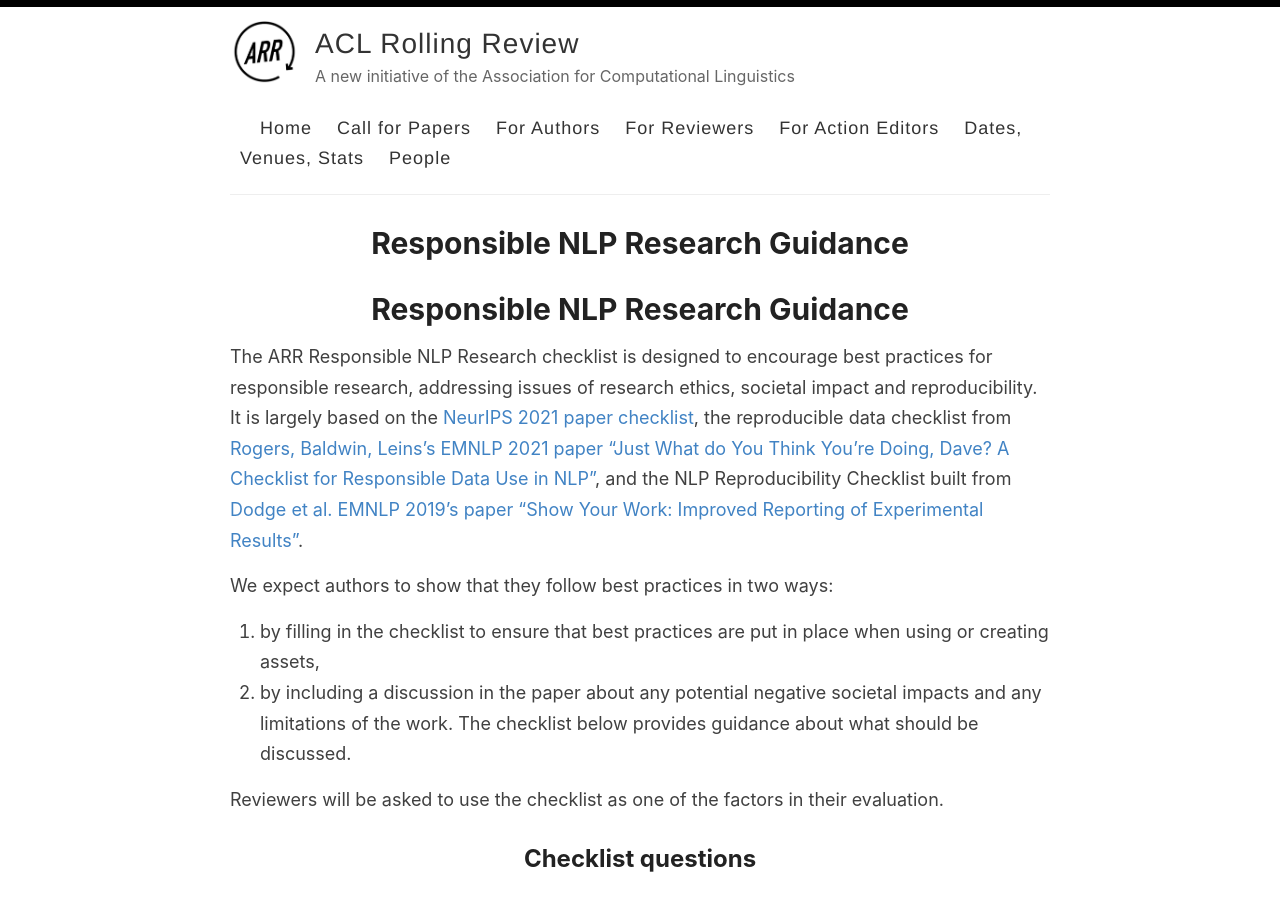
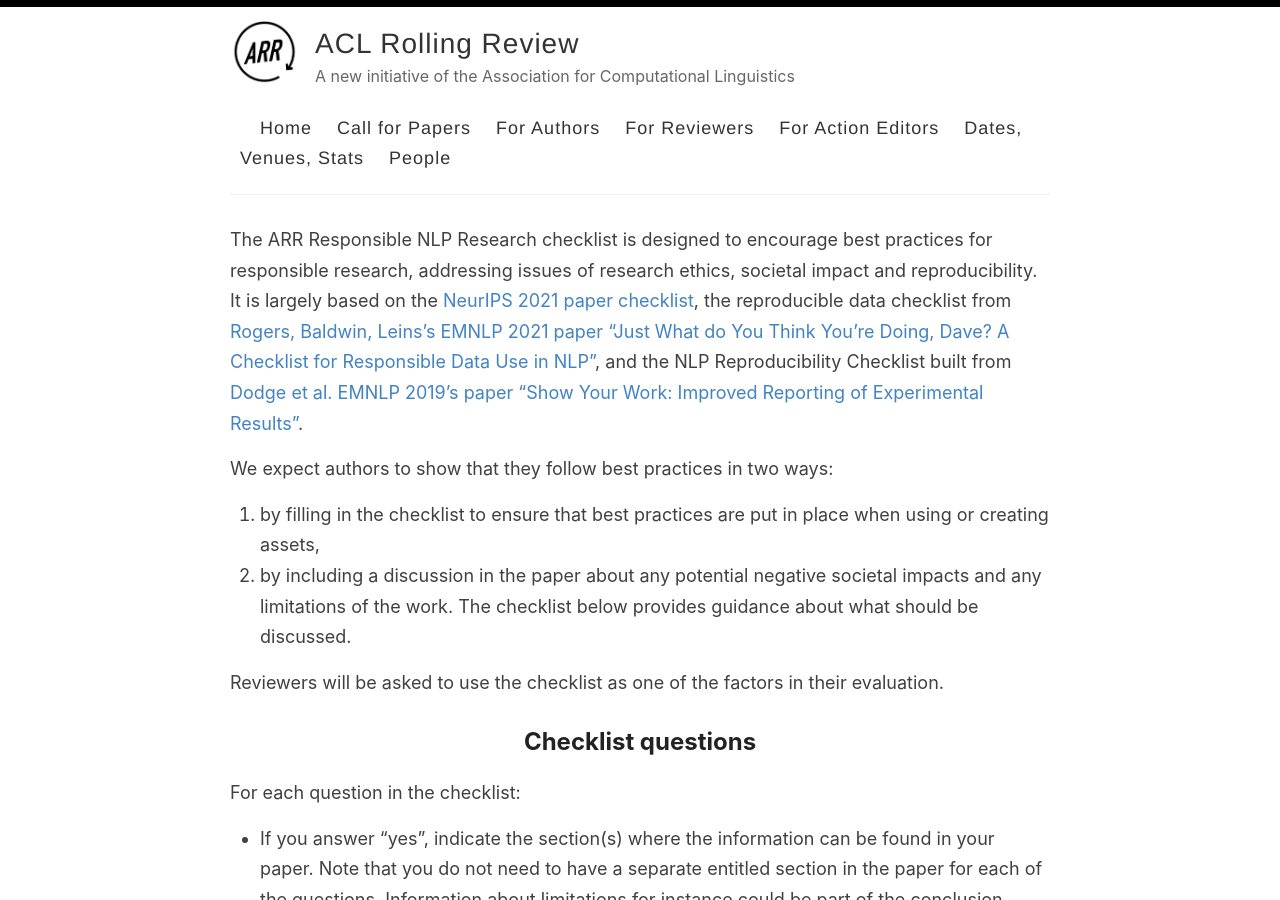
Before and after one commit to amitmerchant1990/reverie, a Jekyll site: the page built from responsibleNLPresearch.md, in a window 1280 px wide and 900 px high. Built offline with Jekyll 4.4.1, drawn with Linux system fonts in a browser that asks for light colours; our own code applies the rules of GitHub Pages for plain Markdown files.

Commit message:
Update responsibleNLPresearch.md

```diff
--- a/responsibleNLPresearch.md
+++ b/responsibleNLPresearch.md
@@ -1,4 +1,3 @@
-# Responsible NLP Research Guidance
 The ARR Responsible NLP Research checklist is designed to encourage best practices for responsible research, addressing issues of research ethics, societal impact and reproducibility. It is largely based on the [NeurIPS 2021 paper checklist](https://neurips.cc/Conferences/2021/PaperInformation/PaperChecklist), the reproducible data checklist from [Rogers, Baldwin, Leins’s EMNLP 2021 paper "Just What do You Think You're Doing, Dave? A Checklist for Responsible Data Use in NLP"](https://aclanthology.org/2021.findings-emnlp.414.pdf), and the NLP Reproducibility Checklist built from [Dodge et al. EMNLP 2019's paper "Show Your Work: Improved Reporting of Experimental Results"](https://aclanthology.org/D19-1224.pdf).
 
 We expect authors to show that they follow best practices in two ways:
```
